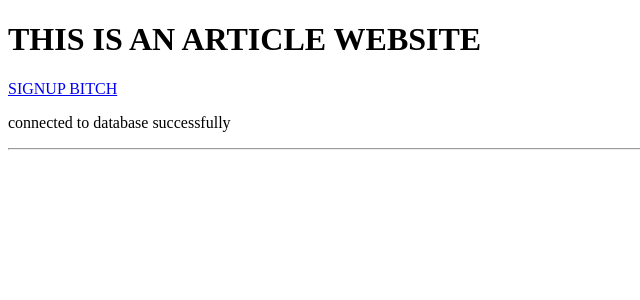
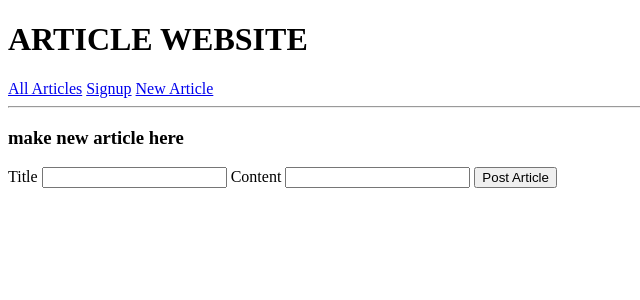
Before and after one commit to HIT326-Anthony-Darlane/HIT326, a PHP site: page /?newarticle in a window 1280 px wide. Shown: the top 300 px of the page, without its empty margins (0-640 px from the left). Run offline with PHP 8.4, Linux system fonts and the light colour scheme; data that the repository does not hold is empty.

Commit message:
IT WORKS TO CREATE NEW ARTICLE OMG

```diff
--- a/index.php
+++ b/index.php
@@ -8,25 +8,54 @@ DEFINE ("PARTIALS",VIEWS."/partials");
 DEFINE ("MODEL",LIB."/model.php");
 DEFINE ("APP",LIB."/application.php");
 
+
 //will call the home page from the top
-require PARTIALS.'/home.php';
+require VIEWS.'/home.php';
 
+//connecting to model so that it is always conneected to the database
   include MODEL;
-  //find what we looking for in sql
-  $sql= "SELECT * FROM article";
-  // will execute the sql statement as a PDOstatement object
-  $result = $db->query($sql);
 
-  if(!empty($result)){
-           //Loop getting each name
-           foreach($result as $item){
-             echo "<h2>{$item['title']}</h2><p>{$item['content']}</p>";
-           }
+//when the link is pressed it will come here and do this :|
+      if(isset($_GET['articles'])){
+        require VIEWS.'/article.php';
+        exit();
+      }
+
+
+      if(isset($_GET['signup'])){
+        require VIEWS.'/signup.php';
+        exit();
+      }
+
+      if(isset($_GET['newarticle'])){
+        require VIEWS.'/newarticle.php';
+        exit();
+      }
+
+      //this part for adding the new article
+      //if the _POST's submit button was called
+      if(isset($_POST['submit'])){
+        //if the _POST's input title and content are not empty, say it worked else fuk
+        if(!empty($_POST['title']) && !empty($_POST['content'])){
+          $title = $_POST['title'];
+          $content = $_POST['content'];
+
+          $query = "INSERT INTO article (title, content) VALUES ('$title','$content')" ;
+          $run = mysqli_query($db,$query) or die(mysqli_error());
+
+          if($run){
+            echo "IT WORKED";
+          }
+          else{
+            echo "yeah that didn't work trying to insert";
+          }
         }
-        //if there is nothing in the database
         else{
-           echo "<p>No results</p>";
+          echo "FUCK, YOU DIDNT FILL IT ALL IN";
         }
+      }
+
+
 
 
 ?>
--- a/lib/model.php
+++ b/lib/model.php
@@ -4,12 +4,18 @@ $db = null;
 $errors= array();
 
 try{
+  $server='localhost';
+  $username='root';
+  $password='hit326';
+  $dbname='article_db';
+
+  $db=mysqli_connect($server,$username,$password,$dbname);
   // to connect to database on phpadmin or something liek that
-  $db = new PDO('mysql:host=localhost;dbname=article_db', 'root', 'hit326');
+//  $db = new PDO('mysql:host=localhost;dbname=article_db', 'root', 'hit326');
 //Testing connection
-  if ($db) {
-    echo "<p>connected to database successfully</p><hr>";
-  }
+  /*if ($db) {
+    echo "<p>connected to database successfully</p>";
+  }*/
 //else catch error. so below is is like the else statement??
 }
 //catch code will run if above aint right pre much acts as the 'else' statement to your if
--- /dev/null
+++ b/lib/views/home.php
@@ -0,0 +1,18 @@
+<!DOCTYPE html>
+<html>
+<head>
+  <meta charset='utf-8'/>
+  <title>article</title>
+</head>
+
+<body>
+<h1>ARTICLE WEBSITE</h1>
+<a href='?articles'>All Articles</a>
+<a href="?signup">Signup</a>
+<a href="?newarticle">New Article</a>
+<hr>
+
+
+
+</body>
+</html>
--- /dev/null
+++ b/lib/views/newarticle.php
@@ -0,0 +1,24 @@
+<!DOCTYPE html>
+<html>
+<head>
+  <meta charset='utf-8' />
+  <title>signup</title>
+</head>
+<h3>make new article here</h3>
+
+<body>
+  <form action='index.php' method='POST'>
+  <!--  <input type='hidden' name='_method' value='post' />-->
+
+    <label for='atitle'>Title</label>
+    <input type='text' name='title'/>
+    <label for='acontext'>Content</label>
+    <input type='text' name='content'/>
+  <input type='submit' name='submit' value='Post Article'>
+</form>
+
+
+
+
+</body>
+</html>
--- a/lib/views/partials/home.php
+++ /dev/null
@@ -1,13 +0,0 @@
-<!DOCTYPE html>
-<html>
-<head>
-  <meta charset='utf-8'/>
-  <title>article</title>
-</head>
-
-<body>
-<h1>THIS IS AN ARTICLE WEBSITE</h1>
-<a href='/signup.php'>SIGNUP BITCH</a>
-
-</body>
-</html>
```
Also changed, not shown: lib/views/article.php (added, +30 -0 lines), lib/views/partials/signup.php (deleted, +0 -15 lines), lib/views/signup.php (added, +16 -0 lines), home.html.php (deleted).
